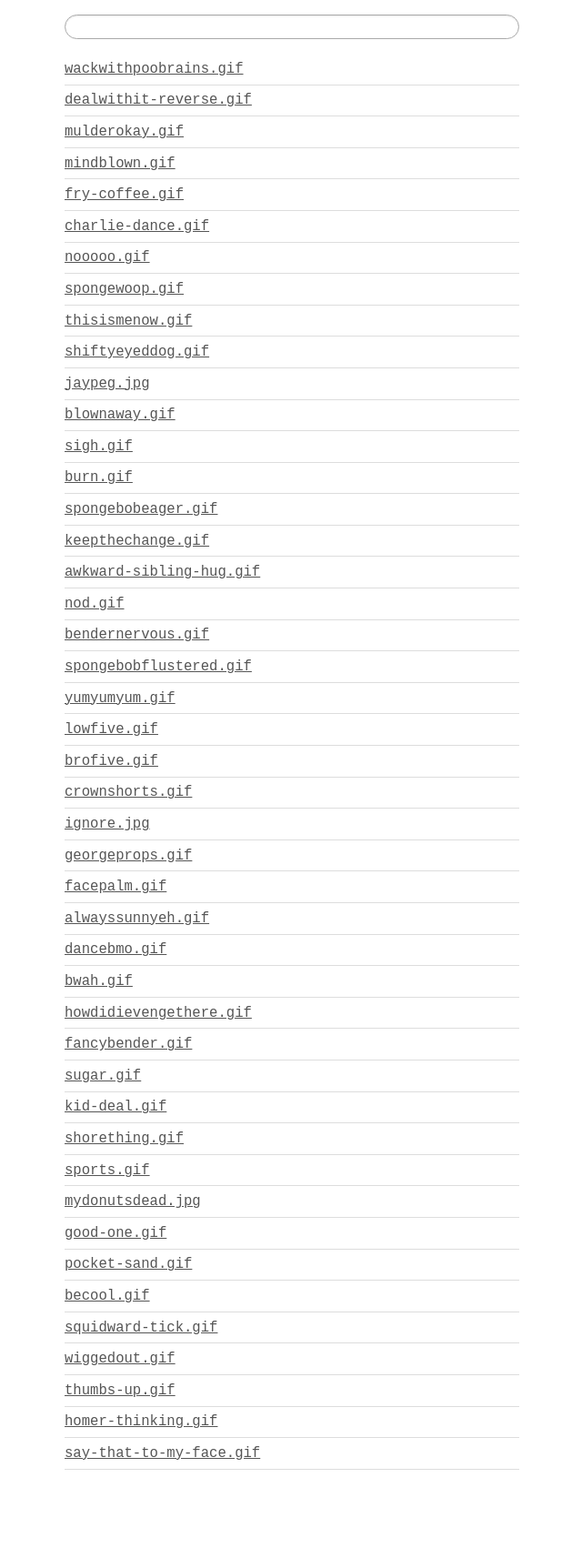
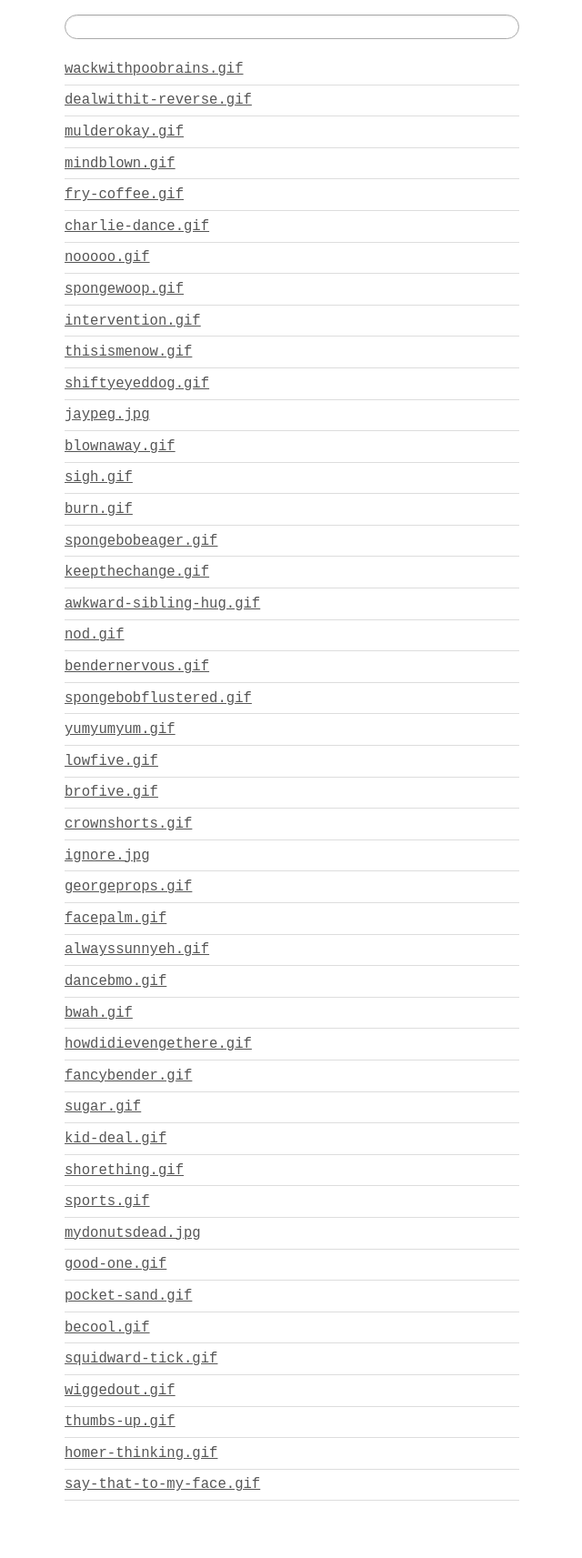
Before and after one commit to Uvacoder/uva-gifs, a Jekyll site: the page built from index.html, in a window 1280 px wide. Shown: the whole page at 91% size, without its empty margins (319-959 px from the left). Built offline with Jekyll 4.4.1, drawn with Linux system fonts in a browser that asks for light colours; Markdown is read by kramdown in place of the engine named in the settings; before the commit the page ends 1678 px from its top, so only the background shows below that.

Commit message:
Add intervention gif

```diff
--- a/_data/gifs.yaml
+++ b/_data/gifs.yaml
@@ -21,6 +21,9 @@
 
 - title: spongewoop
   tags: "excited, happy, dance"
+
+- title: intervention
+  tags: "disappointed, why, himym"
 
 - title: thisismenow
   tags: "bobs burgers, bob's burgers, gene"
```
Also changed, not shown: intervention.jpg (added).
